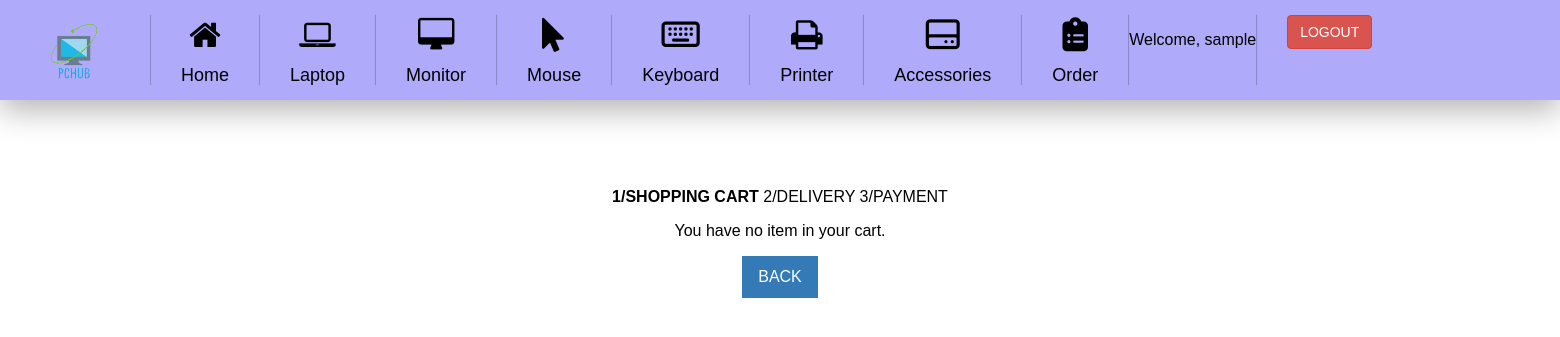
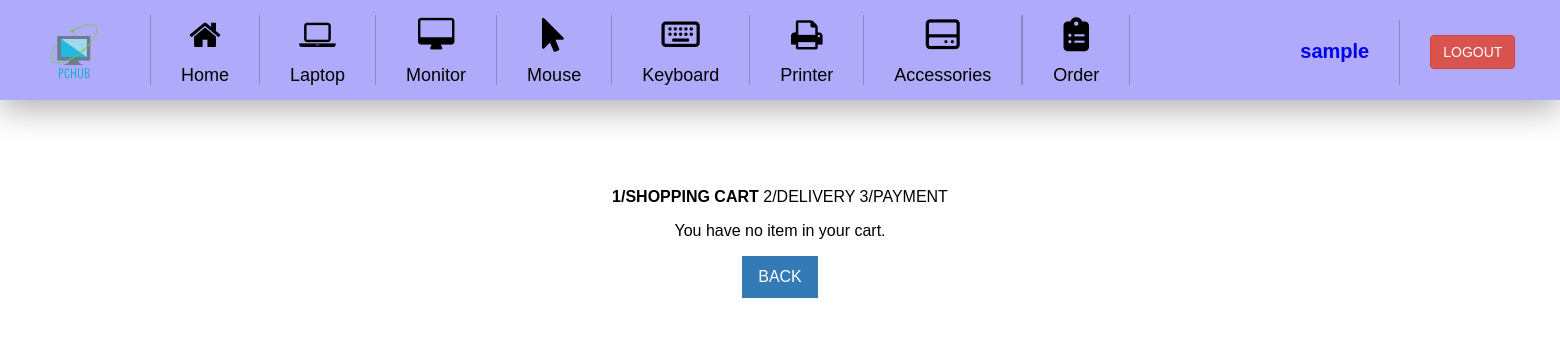
Before and after one commit to yujade01/FYP-PROJECT, a PHP site: page /cart.php in a window 1560 px wide. Shown: the top 337 px of the page. Run offline with PHP 8.4, Linux system fonts and the light colour scheme; the visitor is signed in with stand-in values (Sample User, id 1); data that the repository does not hold is empty; some libraries are stand-ins or nearby versions.

Commit message:
edit inline CSS

```diff
--- a/navigation.php
+++ b/navigation.php
@@ -153,7 +153,7 @@
 
     <!--Show shopping cart if role = customer -->
     <?php if(($role == "Customer")||($username == "GUEST")) {?>
-    <li>
+    <li style="border-right: none;">
     <a href="cart.php">
     <div class = "icon">
     <i class="fa fa-shopping-cart" aria-hidden="true"></i>
@@ -167,7 +167,7 @@
 
      <!--Show order if role = Admin -->
     <?php if($role == "Admin") {?>
-    <li>
+    <li style="border-left: 1px solid rgba(0,0,0,0.2)">
     <a href="#">
     <div class = "icon">
     <i class="fa fa-clipboard-list" aria-hidden="true"></i>
@@ -180,8 +180,8 @@
     <!--END OF SHOPPING CART -->
 
     <!-- Show Username -->
-    <li>
-        <p>Welcome, <?php echo $_SESSION["username"]; ?></p>
+    <li style = "font-weight: bold; font-size: 20px; margin-left: 140px; margin-top: 5px;">
+        <a href = "profile.php"><p><?php echo $_SESSION["username"]; ?></p></a>
     </li>
     <!-- END OF USERNAME-->
 
@@ -196,7 +196,7 @@
             <?php
         }else{
             ?>
-            <li>
+            <li style="margin-top: 20px;">
                 <a href="logout.php"><input type="submit" class="but btn-danger" name="logoutBtn" value="LOGOUT"></a>
             </li>
             <?php
```
